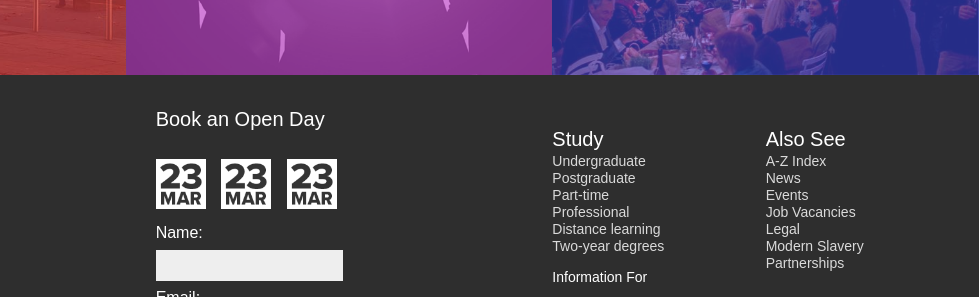
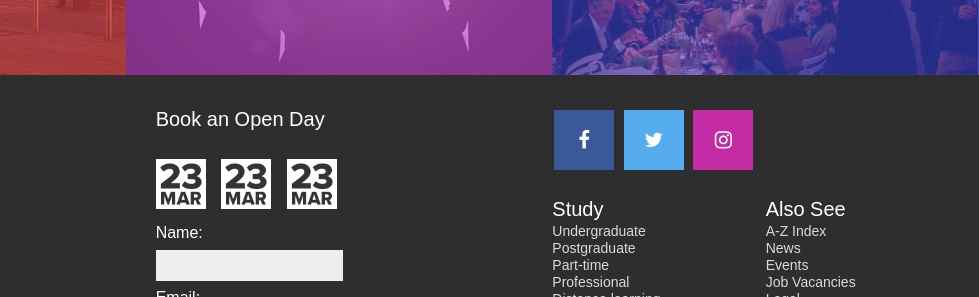
Before and after one commit to JacobSwetmore/StaffsComputing, a plain HTML site: page index.html in a window 1280 px wide. Shown: the part 828-1125 px from the top of the page, 301-1280 px from the left. Drawn offline with nearby package versions, Linux system fonts and the light colour scheme; a web font is replaced by a local one.

Commit message:
Add files via upload

```diff
--- a/index.html
+++ b/index.html
@@ -15,6 +15,7 @@
     <link rel="stylesheet" href="https://use.fontawesome.com/releases/v5.6.3/css/all.css"
         integrity="sha384-UHRtZLI+pbxtHCWp1t77Bi1L4ZtiqrqD80Kn4Z8NTSRyMA2Fd33n5dQ8lWUE00s/" crossorigin="anonymous">
     <link rel="stylesheet" href="https://unpkg.com/aos@next/dist/aos.css" />
+    <link rel="stylesheet" href="https://cdnjs.cloudflare.com/ajax/libs/font-awesome/4.7.0/css/font-awesome.min.css">
 
     <link rel="icon" type="img/ico" href="favicon.ico" />
 
@@ -146,6 +147,9 @@
             <div class="column">
                 <div style="margin-top: 30px;" class="row3">
                     <div class="column3">
+                            <a href="https://www.facebook.com/StaffsUniCDT/" class="fa fa-facebook"></a>
+                            <a href="https://twitter.com/staffscomputing?lang=en" class="fa fa-twitter"></a>
+                            <a href="https://www.instagram.com/staffsuni/?hl=en" class="fa fa-instagram"></a>
                         <p class="footer-heading">Study</p>
                         <ul class="linkslist">
                             <li>
@@ -182,7 +186,7 @@
 
                     </div>
                     <div class="column3">
-                        <p class="footer-heading">Also See</p>
+                        <p id="alsosee" class="footer-heading">Also See</p>
                         <ul class="linkslist">
                             <li>
                                 <a href="/undergraduate/">A-Z Index</a>
--- a/styles.css
+++ b/styles.css
@@ -147,6 +147,38 @@ nav {
     letter-spacing: 8px;
 }
 
+.fa-facebook {
+    background: #3B5998;
+    color: white;
+  }
+
+  .fa-twitter {
+    background: #55ACEE;
+    color: white;
+  }
+
+  .fa-instagram {
+    background: #c32aa3;
+    color: white;
+  }
+
+  .fa {
+    padding: 20px;
+    font-size: 30px;
+    width: 20px;
+    text-align: center;
+    text-decoration: none;
+    margin: 5px 2px;
+  }
+
+  .fa:hover{
+      opacity: 0.7;
+      transition: 0.5s;
+  }
+
+  #alsosee{
+      padding-top: 70px;
+  }
 .subtitle {
     font-size: 20px;
     font-weight: 700;
```
